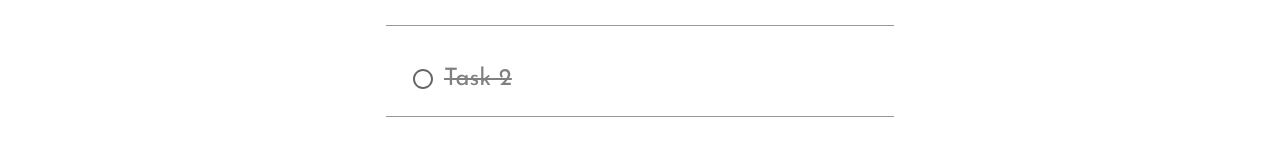
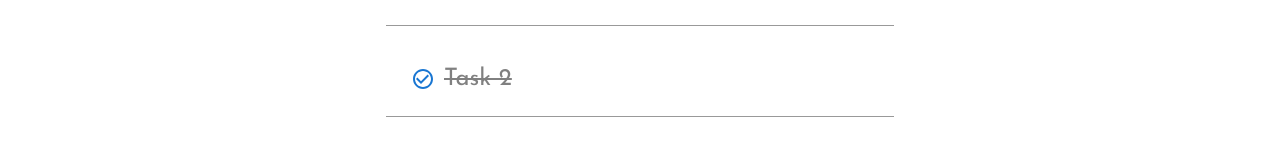
Before and after one commit to Marumo-ProG/senior-todo-app, a React (Create React App) app in the folder frontend/: page / in a window 1280 px wide. Shown: the part 351-501 px from the top of the page. Built offline with nearby package versions, Linux system fonts and the light colour scheme.

Commit message:
checked prop fix

```diff
--- a/frontend/src/containers/TodoList.js
+++ b/frontend/src/containers/TodoList.js
@@ -26,6 +26,7 @@ const TodoList = ({ list, handleOnChange }) => {
                         <Checkbox
                             icon={<RadioButtonUncheckedIcon />}
                             checkedIcon={<CheckCircleOutlineIcon />}
+                            checked={item.completed}
                             onChange={() => handleOnChange(index)}
                         />
                     </Box>
```
